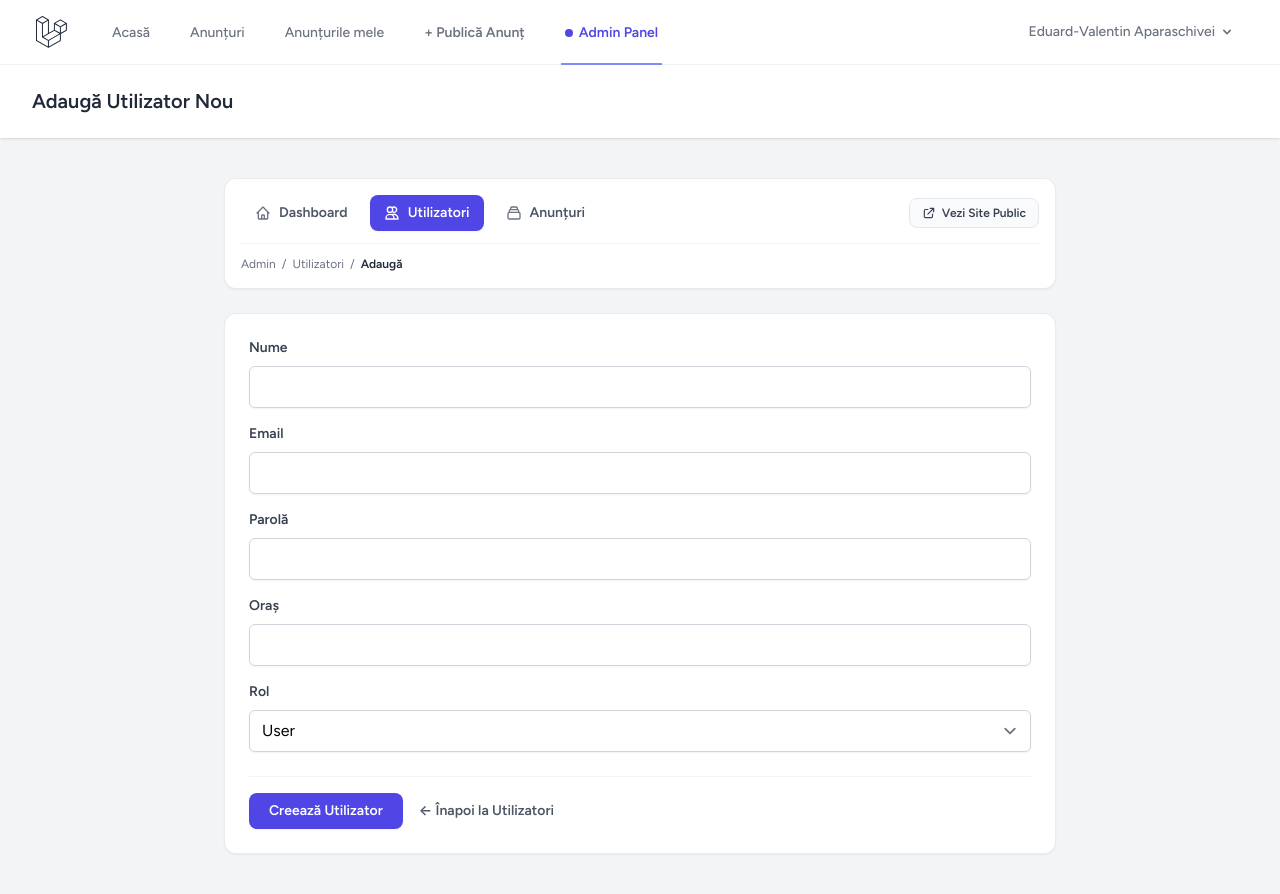
After one commit to Eduardo1837/omulpotrivit, a Laravel app: page /admin/users/create in a window 1280 px wide. The commit adds this page. Run offline with Laravel 12, Linux system fonts and the light colour scheme; a user stored in the database is signed in; data comes from the database, SQL or seed files in the repository; style sheets or scripts are compiled from the project's sources.

Commit message:
Add user creation page with form and validation: implement fields for name, email, password, city, and role selection

```diff
--- /dev/null
+++ b/resources/views/admin/users/create.blade.php
@@ -0,0 +1,67 @@
+<x-app-layout>
+    <x-slot name="header">
+        <h2 class="font-semibold text-xl text-gray-800 leading-tight">
+            {{ __('Adaugă Utilizator Nou') }}
+        </h2>
+    </x-slot>
+
+    <div class="py-10">
+        <div class="max-w-4xl mx-auto sm:px-6 lg:px-8">
+            <!-- Quick Sub-Navigation Between Sections -->
+            <x-admin-nav :breadcrumbs="['Utilizatori' => route('admin.users.index'), 'Adaugă' => null]" />
+
+            @if ($errors->any())
+                <div class="mb-6 bg-red-50 border border-red-300 text-red-700 px-4 py-3 rounded-lg text-sm">
+                    <ul class="list-disc list-inside space-y-1">
+                        @foreach ($errors->all() as $error)
+                            <li>{{ $error }}</li>
+                        @endforeach
+                    </ul>
+                </div>
+            @endif
+
+            <div class="bg-white overflow-hidden shadow-sm sm:rounded-xl border border-gray-200/80 p-6">
+                <form action="{{ route('admin.users.store') }}" method="POST">
+                    @csrf
+
+                    <div class="mb-4">
+                        <label class="block text-gray-700 font-bold mb-2 text-sm">Nume</label>
+                        <input type="text" name="name" value="{{ old('name') }}" required class="w-full border-gray-300 rounded-md shadow-sm focus:border-indigo-500 focus:ring-indigo-500">
+                    </div>
+
+                    <div class="mb-4">
+                        <label class="block text-gray-700 font-bold mb-2 text-sm">Email</label>
+                        <input type="email" name="email" value="{{ old('email') }}" required class="w-full border-gray-300 rounded-md shadow-sm focus:border-indigo-500 focus:ring-indigo-500">
+                    </div>
+
+                    <div class="mb-4">
+                        <label class="block text-gray-700 font-bold mb-2 text-sm">Parolă</label>
+                        <input type="password" name="password" required minlength="8" class="w-full border-gray-300 rounded-md shadow-sm focus:border-indigo-500 focus:ring-indigo-500">
+                    </div>
+
+                    <div class="mb-4">
+                        <label class="block text-gray-700 font-bold mb-2 text-sm">Oraș</label>
+                        <input type="text" name="city" value="{{ old('city') }}" class="w-full border-gray-300 rounded-md shadow-sm focus:border-indigo-500 focus:ring-indigo-500">
+                    </div>
+
+                    <div class="mb-4">
+                        <label class="block text-gray-700 font-bold mb-2 text-sm">Rol</label>
+                        <select name="role" class="w-full border-gray-300 rounded-md shadow-sm focus:border-indigo-500 focus:ring-indigo-500">
+                            <option value="user" {{ old('role', 'user') === 'user' ? 'selected' : '' }}>User</option>
+                            <option value="admin" {{ old('role') === 'admin' ? 'selected' : '' }}>Admin</option>
+                        </select>
+                    </div>
+
+                    <div class="flex items-center gap-4 mt-6 pt-4 border-t border-gray-100">
+                        <button type="submit" class="bg-indigo-600 hover:bg-indigo-700 text-white font-bold py-2 px-5 rounded-lg text-sm shadow-sm transition">
+                            Creează Utilizator
+                        </button>
+                        <a href="{{ route('admin.users.index') }}" class="inline-flex items-center text-sm font-semibold text-gray-600 hover:text-gray-900 transition">
+                            &larr; Înapoi la Utilizatori
+                        </a>
+                    </div>
+                </form>
+            </div>
+        </div>
+    </div>
+</x-app-layout>
```
Also changed, not shown: resources/views/admin/users/index.blade.php (+7 -2 lines).
